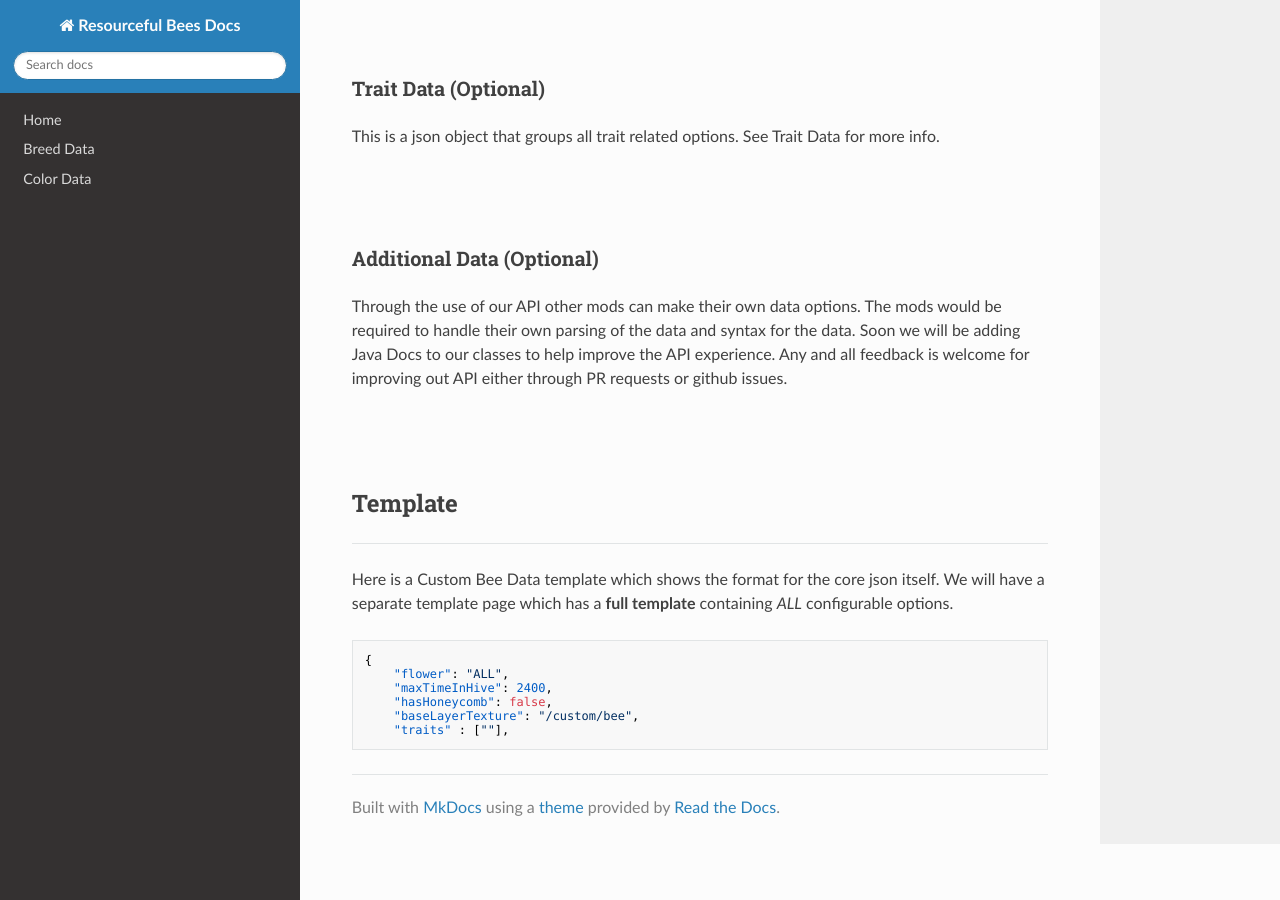
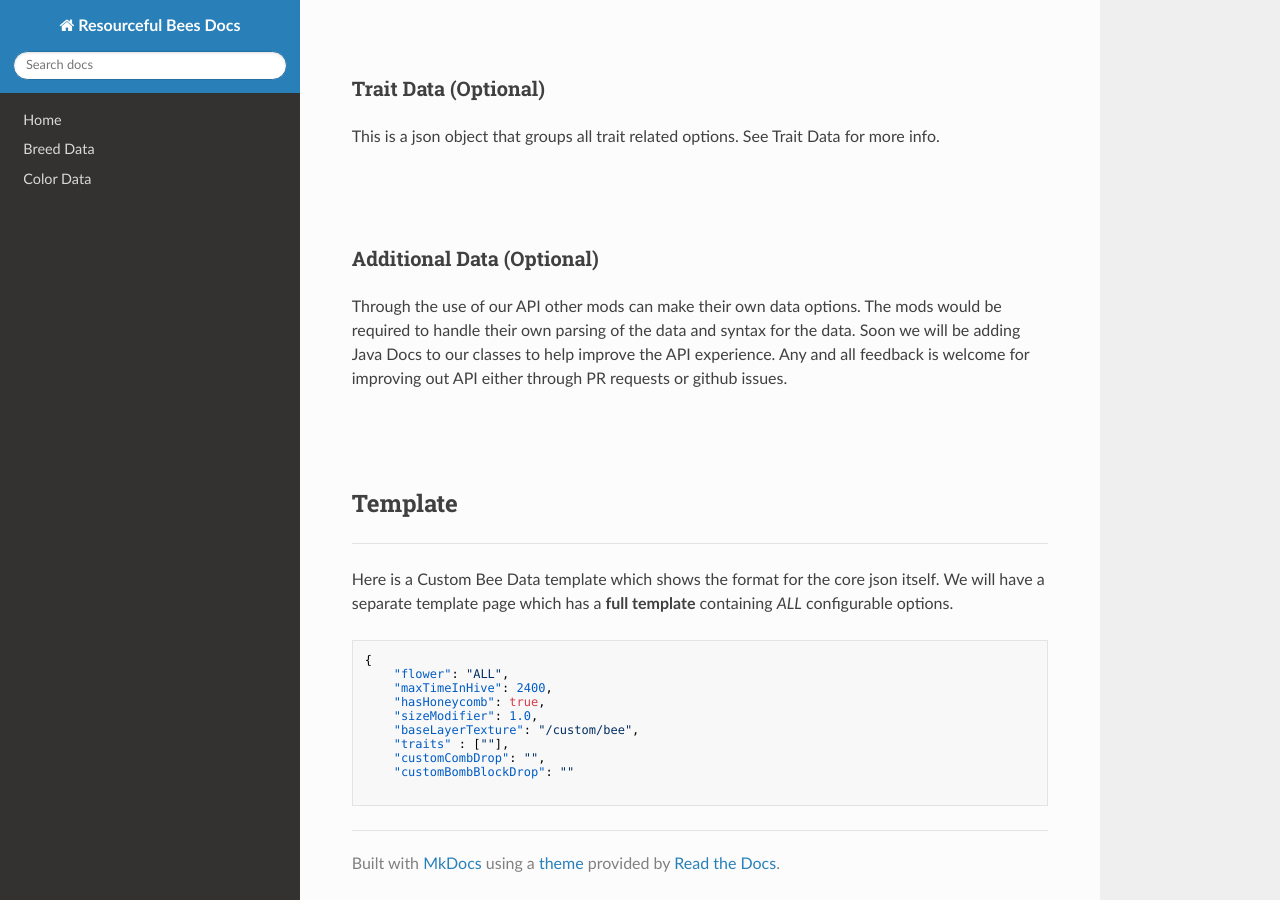
Before and after one commit to Team-Resourceful/ResourcefulBeesDocs, an MkDocs documentation site: the page built from docs/bee_data/custom_bee_data.md, in a window 1280 px wide and 900 px high, scrolled down 5050 px. Built offline with MkDocs 1.6.1, drawn with Linux system fonts in a browser that asks for light colours; nearby versions of some CDN libraries.

Commit message:
docs/bee_data/custom_bee_data.md updated from https://stackedit.io/

````diff
--- a/docs/bee_data/custom_bee_data.md
+++ b/docs/bee_data/custom_bee_data.md
@@ -191,10 +191,14 @@ Here is a Custom Bee Data template which shows the format for the core json itse
 {
 	"flower": "ALL",
 	"maxTimeInHive": 2400,
-	"hasHoneycomb": false,
+	"hasHoneycomb": true,
+	"sizeModifier": 1.0,
 	"baseLayerTexture": "/custom/bee",
 	"traits" : [""],
+	"customCombDrop": "",
+	"customBombBlockDrop": ""
+
 ```
 <!--stackedit_data:
-eyJoaXN0b3J5IjpbLTU1MDE4MzgxNSwtMjA4ODc0NjYxMl19
+eyJoaXN0b3J5IjpbMTIyMjIzNjYwOSwtMjA4ODc0NjYxMl19
 -->
````
